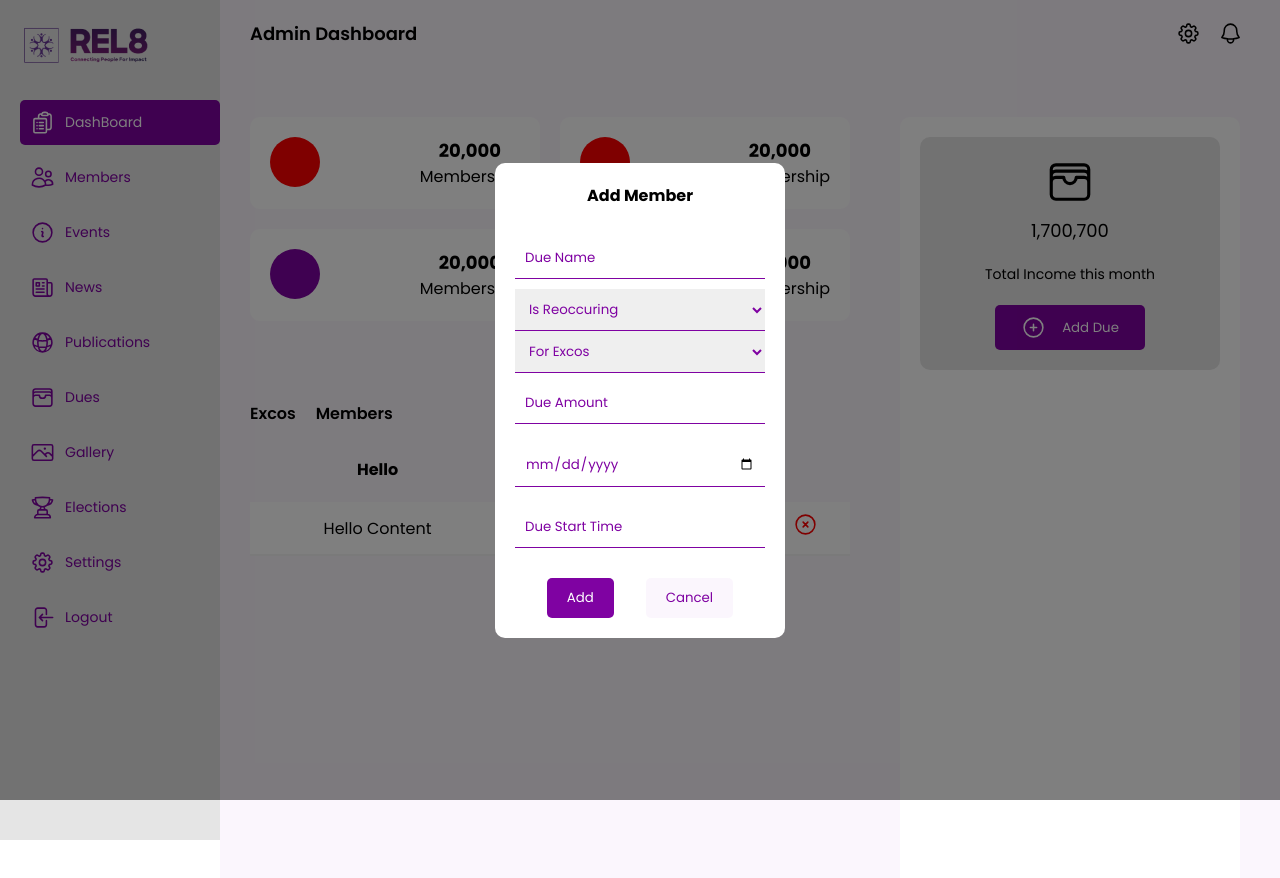
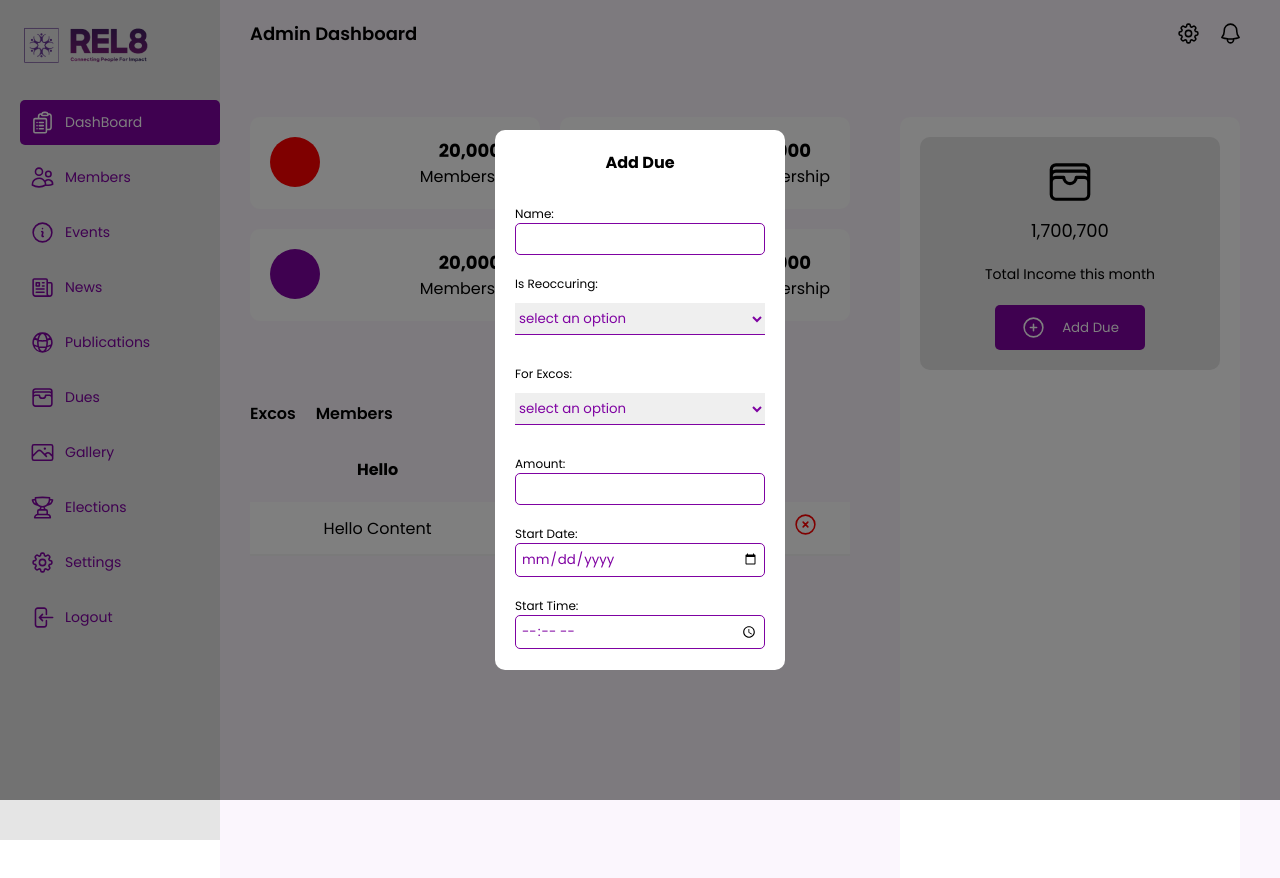
Before and after one commit to Tomation-Solution/rel8admin, a React (Create React App) app: page / in a window 1280 px wide. Both pictures are taken after a click on the button "Add Due". Shown: the top 878 px of the page. Built offline with nearby package versions, Linux system fonts and the light colour scheme.

Commit message:
add dues completed

```diff
--- a/package.json
+++ b/package.json
@@ -8,6 +8,7 @@
     "@testing-library/user-event": "^13.5.0",
     "react": "^18.0.0",
     "react-dom": "^18.0.0",
+    "react-hook-form": "^7.41.5",
     "react-router-dom": "^6.6.1",
     "react-scripts": "5.0.1",
     "styled-components": "^5.3.6",
--- a/src/components/Modals/AddDue.jsx
+++ b/src/components/Modals/AddDue.jsx
@@ -1,6 +1,7 @@
 import React from 'react'
 import styled from 'styled-components'
 import { rel8Pink, rel8Purple, rel8White } from '../../globals'
+import { useForm } from 'react-hook-form'
 
 const BackDrop = styled.div`
     width: 100%;
@@ -19,30 +20,41 @@ const Form = styled.form`
     flex-direction: column;
 `
 const FormData = styled.input`
-    padding: 10px;
+    padding: 5px 0px;
     background-color: transparent;
     border: none;
-    border-bottom: 1px solid ${rel8Purple};
+    border: 1px solid ${rel8Purple};
+    border-radius: 5px;
+    padding: 5px;
     color: ${rel8Purple};
     outline: none;
     &::placeholder{
         color: ${rel8Purple};
     }
-    margin: 10px 0px;
 `
 const FormSelection = styled.select`
-    padding: 10px;
+    padding: 5px 0px;
     color: ${rel8Purple};
     outline: none;
     border: none;
     border-bottom: 1px solid ${rel8Purple};
+    margin: 10px 0px;
+    overflow: auto;
 `
 const FormOption = styled.option``
+const FormLabel =  styled.label`
+    display: flex;
+    flex-direction: column;
+    font-size: 12px;
+    margin: 10px 0px;
+`
 const SubCon = styled.div`
     background-color: ${rel8White};
     width: 250px;
+    height: 500px;
     border-radius: 10px;
     padding: 20px;
+    overflow-y: auto;
 `
 const SubConHeader = styled.p`
     font-weight: 700;
@@ -51,8 +63,9 @@ const SubConHeader = styled.p`
 const SubConBtnHold = styled.div`
     display: flex;
     justify-content: space-evenly;
+    margin-top: 20px;
 `
-const SubConBtn = styled.button`
+const SubConBtn = styled.input`
     padding: 10px 20px;
     border: none;
     border-radius: 5px;
@@ -62,6 +75,13 @@ const SubConBtn = styled.button`
 `
 
 const AddMember = ({close}) => {
+    const {register,watch,handleSubmit} = useForm({
+        defaultValues: {
+            scheduletype:"",
+            schedule:[]
+        }
+    })
+    const onSubmit = data => console.log(data);
   return (
     <BackDrop>
     <style>
@@ -72,35 +92,108 @@ const AddMember = ({close}) => {
         `}
     </style>
     <SubCon>
-        <SubConHeader>Add Member</SubConHeader>
-        <Form>
-        {/* "name":"by 5:00 am for real",
-        "re_occuring":true,
-        "is_for_excos":false,
-        "amount":"50.00",
-        "startDate":"2022-7-13",
-        "startTime":"03:00",
-        "scheduletype":"day_of_week",
-        "schedule":["0","1","2","3"] */}
-            <FormData placeholder='Due Name' type={"text"}/>
-            <FormSelection defaultValue={"default"}>
-                <FormOption disabled value={"default"}>Is Reoccuring</FormOption>
-                <FormOption>Yes</FormOption>
-                <FormOption>No</FormOption>
-            </FormSelection>
-            <FormSelection defaultValue={"default"}>
-                <FormOption disabled value={"default"}>For Excos</FormOption>
-                <FormOption>Yes</FormOption>
-                <FormOption>No</FormOption>
-            </FormSelection>
-            <FormData placeholder='Due Amount' type={"text"}/>
-            <FormData placeholder='Due Start Date' type={"date"}/>
-            <FormData placeholder='Due Start Time' type={"text"}/>
+        <SubConHeader>Add Due</SubConHeader>
+        <Form onSubmit={handleSubmit(onSubmit)}>
+            <FormLabel>
+                Name:
+                <FormData type={"text"} {...register("name", {required:true})}/>
+            </FormLabel>
+
+            <FormLabel>
+                Is Reoccuring:
+                <FormSelection defaultValue={""} {...register("re_occuring", {required:true})}>
+                    <FormOption disabled value="">select an option</FormOption>
+                    <FormOption value={true}>Yes</FormOption>
+                    <FormOption value={false}>No</FormOption>
+                </FormSelection>
+            </FormLabel>
+
+            <FormLabel>
+                For Excos:
+                <FormSelection defaultValue={""} {...register("is_for_excos", {required:true})}>
+                    <FormOption disabled value="">select an option</FormOption>
+                    <FormOption value={true}>Yes</FormOption>
+                    <FormOption value={false}>No</FormOption>
+                </FormSelection>
+            </FormLabel>
+
+            <FormLabel>
+                Amount:
+                <FormData min={0} type={"number"} {...register("amount", {
+                    required:true,
+                    min:{
+                        value:0,
+                        message:"invalid amount"
+                    }
+                    })}/>
+            </FormLabel>
+            <FormLabel>
+                Start Date:
+                <FormData type={"date"} {...register("startDate", {required:true})}/>
+            </FormLabel>
+            <FormLabel>
+                Start Time:
+                <FormData type={"time"} {...register("startTime", {required:true})}/>
+            </FormLabel>
+
+            {watch("re_occuring") === "true" && <>
+            <FormLabel>
+                Schedule Type:
+                <FormSelection defaultValue={""} {...register("scheduletype", {required:true})}>
+                    <FormOption disabled value="">select an option</FormOption>
+                    <FormOption value="day_of_week">Day Of Week</FormOption>
+                    <FormOption value="day_of_month">Day of Month</FormOption>
+                </FormSelection>
+            </FormLabel>
+
+            {
+                watch("scheduletype") === "day_of_month" && <>
+                    <FormLabel>To select multiple months on desktop hold ctrl for windows or command button for Mac</FormLabel>
+                    <FormLabel>
+                        Select Months:
+                    </FormLabel>
+                    <FormSelection defaultValue={[]} multiple {...register("schedule")}>
+                        <FormOption disabled value={""}>Select Options</FormOption>
+                        <FormOption value="0">January</FormOption>
+                        <FormOption value="1">February</FormOption>
+                        <FormOption value="2">March</FormOption>
+                        <FormOption value="3">April</FormOption>
+                        <FormOption value="4">May</FormOption>
+                        <FormOption value="5">June</FormOption>
+                        <FormOption value="6">July</FormOption>
+                        <FormOption value="7">August</FormOption>
+                        <FormOption value="8">September</FormOption>
+                        <FormOption value="9">October</FormOption>
+                        <FormOption value="10">November</FormOption>
+                        <FormOption value="11">December</FormOption>
+                    </FormSelection>
+                </>
+            }
+
+            {
+                watch("scheduletype") === "day_of_week" && <>
+                    <FormLabel>To select multiple days on desktop hold ctrl for windows or command button for Mac</FormLabel>
+                    <FormLabel>
+                        Select Week days:
+                    </FormLabel>
+                    <FormSelection defaultValue={[]} multiple {...register("schedule")}>
+                        <FormOption disabled value={""}>Select Options</FormOption>
+                        <FormOption value="0">Sunday</FormOption>
+                        <FormOption value="1">Monday</FormOption>
+                        <FormOption value="2">Tuesday</FormOption>
+                        <FormOption value="3">Wednesday</FormOption>
+                        <FormOption value="4">Thursday</FormOption>
+                        <FormOption value="5">Friday</FormOption>
+                        <FormOption value="6">Saturday</FormOption>
+                    </FormSelection>
+                </>
+            }
+            </>}
+            <SubConBtnHold>
+                <SubConBtn type={"submit"} value="Add" typex="filled"/>
+                <SubConBtn type={"submit"} value="Cancel" onClick={close}/>
+            </SubConBtnHold>
         </Form>
-        <SubConBtnHold>
-            <SubConBtn typex="filled">Add</SubConBtn>
-            <SubConBtn onClick={close}>Cancel</SubConBtn>
-        </SubConBtnHold>
     </SubCon>
 </BackDrop>
   )
```
Also changed, not shown: 1 other file (tests, documents, lock files or other folders).
